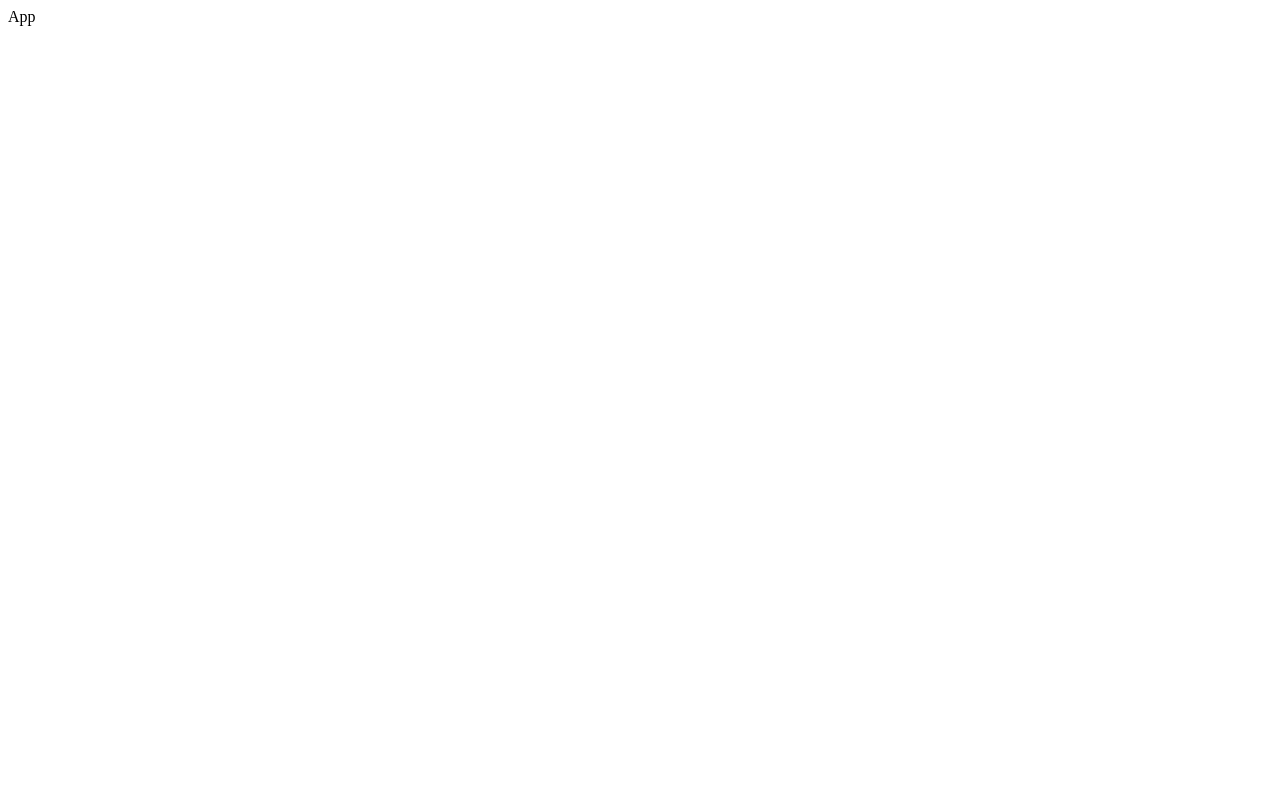
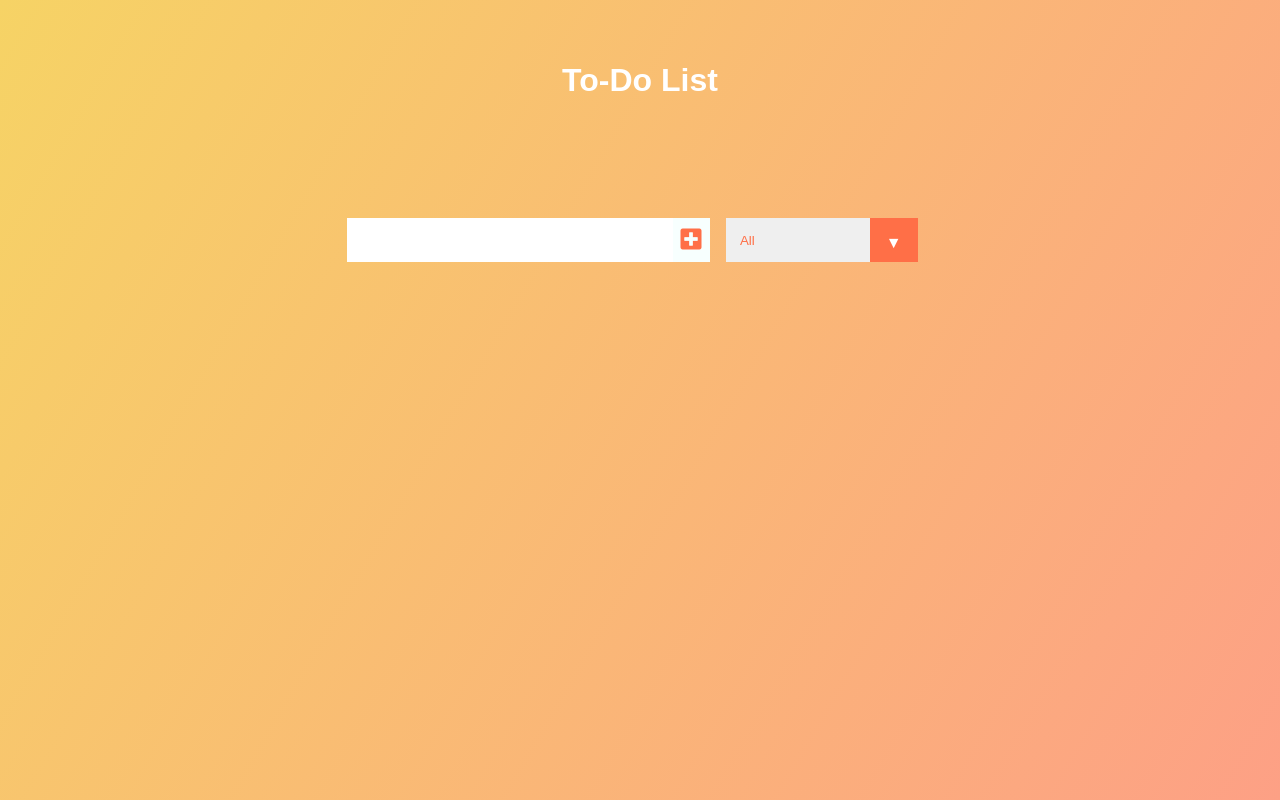
Before and after one commit to niketshukla/To-Do-App, a React (Create React App) app: page / in a window 1280 px wide. Built offline with nearby package versions, Linux system fonts and the light colour scheme.

Commit message:
Form component stores todo array object

```diff
--- a/package.json
+++ b/package.json
@@ -6,6 +6,7 @@
     "@testing-library/jest-dom": "^5.14.1",
     "@testing-library/react": "^11.2.7",
     "@testing-library/user-event": "^12.8.3",
+    "node-sass": "^6.0.1",
     "react": "^17.0.2",
     "react-dom": "^17.0.2",
     "react-scripts": "4.0.3",
--- a/public/index.html
+++ b/public/index.html
@@ -9,6 +9,8 @@
       name="description"
       content="Web site created using create-react-app"
     />
+    <link rel="stylesheet" href="https://cdnjs.cloudflare.com/ajax/libs/font-awesome/5.15.4/css/all.min.css" integrity="sha512-1ycn6IcaQQ40/MKBW2W4Rhis/DbILU74C1vSrLJxCq57o941Ym01SwNsOMqvEBFlcgUa6xLiPY/NS5R+E6ztJQ==" crossorigin="anonymous" referrerpolicy="no-referrer" />
+    <!-- <link rel="stylesheet" href="https://cdnjs.cloudflare.com/ajax/libs/semantic-ui/2.4.1/semantic.min.css" integrity="sha512-8bHTC73gkZ7rZ7vpqUQThUDhqcNFyYi2xgDgPDHc+GXVGHXq+xPjynxIopALmOPqzo9JZj0k6OqqewdGO3EsrQ==" crossorigin="anonymous" referrerpolicy="no-referrer" /> -->
     <link rel="apple-touch-icon" href="%PUBLIC_URL%/logo192.png" />
     <!--
       manifest.json provides metadata used when your web app is installed on a
--- /dev/null
+++ b/src/components/App.css
@@ -0,0 +1,178 @@
+* {
+  margin: 0;
+  padding: 0;
+  -webkit-box-sizing: border-box;
+          box-sizing: border-box;
+}
+
+body {
+  background-image: linear-gradient(120deg, #f6d365 0%, #fda085 100%);
+  color: white;
+  font-family: "Poppins", sans-serif;
+  min-height: 100vh;
+}
+
+header {
+  font-size: 1rem;
+}
+
+header,
+form {
+  min-height: 20vh;
+  display: -webkit-box;
+  display: -ms-flexbox;
+  display: flex;
+  -webkit-box-pack: center;
+      -ms-flex-pack: center;
+          justify-content: center;
+  -webkit-box-align: center;
+      -ms-flex-align: center;
+          align-items: center;
+}
+
+form input,
+form button {
+  padding: 0.5rem;
+  font-size: 1.5rem;
+  border: none;
+  background: white;
+}
+
+form button {
+  color: #ff6f47;
+  background: #f7fffe;
+  cursor: pointer;
+  -webkit-transition: all 0.3s ease;
+  transition: all 0.3s ease;
+}
+
+form button:hover {
+  background: #ff6f47;
+  color: white;
+}
+
+.todo-container {
+  display: -webkit-box;
+  display: -ms-flexbox;
+  display: flex;
+  -webkit-box-pack: center;
+      -ms-flex-pack: center;
+          justify-content: center;
+  -webkit-box-align: center;
+      -ms-flex-align: center;
+          align-items: center;
+}
+
+.todo-list {
+  min-width: 30%;
+  list-style: none;
+}
+
+.todo {
+  margin: 0.5rem;
+  background: white;
+  font-size: 1.5rem;
+  color: black;
+  display: -webkit-box;
+  display: -ms-flexbox;
+  display: flex;
+  -webkit-box-pack: justify;
+      -ms-flex-pack: justify;
+          justify-content: space-between;
+  -webkit-box-align: center;
+      -ms-flex-align: center;
+          align-items: center;
+  -webkit-transition: all 1s ease;
+  transition: all 1s ease;
+}
+
+.filter-todo {
+  padding: 0.9rem;
+}
+
+.todo li {
+  -webkit-box-flex: 1;
+      -ms-flex: 1;
+          flex: 1;
+}
+
+.trash-btn,
+.complete-btn {
+  background: #ff6f47;
+  color: white;
+  border: none;
+  padding: 1rem;
+  cursor: pointer;
+  font-size: 1rem;
+}
+
+.complete-btn {
+  background: #0bd4a2;
+}
+
+.todo-item {
+  padding: 0rem 0.5rem;
+}
+
+.fa-trash,
+.fa-check {
+  pointer-events: none;
+}
+
+.fall {
+  -webkit-transform: translateY(10rem) rotateZ(20deg);
+          transform: translateY(10rem) rotateZ(20deg);
+  opacity: 0;
+}
+
+.completed {
+  text-decoration: line-through;
+  opacity: 0.5;
+}
+
+/*CUSTOM SELECTOR */
+select {
+  -webkit-appearance: none;
+  -moz-appearance: none;
+  -ms-appearance: none;
+  appearance: none;
+  outline: 0;
+  -webkit-box-shadow: none;
+          box-shadow: none;
+  border: 0 !important;
+  background-image: none;
+}
+
+/* Custom Select */
+.select {
+  margin: 1rem;
+  position: relative;
+  overflow: hidden;
+}
+
+select {
+  color: #ff6f47;
+  font-family: "Poppins", sans-serif;
+  cursor: pointer;
+  width: 12rem;
+}
+
+/* Arrow */
+.select::after {
+  content: "\25BC";
+  position: absolute;
+  top: 0;
+  right: 0;
+  padding: 1rem;
+  background: #ff6f47;
+  cursor: pointer;
+  pointer-events: none;
+}
+
+/* Transition */
+/*
+  .select:hover::after {
+    transform: scale(1.5);
+  }
+  */
+/*# sourceMappingURL=App.css.map */
--- a/src/components/App.js
+++ b/src/components/App.js
@@ -1,11 +1,20 @@
-import React from 'react';
+import React, {useState} from 'react';
+import './App.scss';
+import Form from './Form';
+import TodoList from './Todolist';
 
-class App extends React.Component{
-    render(){
+export default () => {
+
+    const [inputText, setInputText] = useState("");
+    const [todos, setTodos] = useState([]);
+
         return(
-            <div>App</div>
+            <div className="ui container app-wrapper">
+                <header>
+                    <h1 className="ui header">To-Do List</h1>
+                </header>
+                <Form inputText={inputText} setInputText={setInputText} todos={todos} setTodos={setTodos} />
+                <TodoList todos={todos} />
+            </div>
         )
-    }
-}
-
-export default App;
+};
--- /dev/null
+++ b/src/components/App.scss
@@ -0,0 +1,139 @@
+* {
+    margin: 0;
+    padding: 0;
+    box-sizing: border-box;
+  }
+  body {
+    background-image: linear-gradient(120deg, #f6d365 0%, #fda085 100%);
+    color: white;
+    font-family: "Poppins", sans-serif;
+    min-height: 100vh;
+  }
+  header {
+    font-size: 1rem;
+  }
+
+  header,
+  form {
+    min-height: 20vh;
+    display: flex;
+    justify-content: center;
+    align-items: center;
+  }
+  form input,
+  form button {
+    padding: 0.5rem;
+    font-size: 1.5rem;
+    border: none;
+    background: white;
+  }
+  form button {
+    color: #ff6f47;
+    background: #f7fffe;
+    cursor: pointer;
+    transition: all 0.3s ease;
+  }
+  form button:hover {
+    background: #ff6f47;
+    color: white;
+  }
+  .todo-container {
+    display: flex;
+    justify-content: center;
+    align-items: center;
+  }
+
+  .todo-list {
+    min-width: 30%;
+    list-style: none;
+  }
+
+  .todo {
+    margin: 0.5rem;
+    background: white;
+    font-size: 1.5rem;
+    color: black;
+    display: flex;
+    justify-content: space-between;
+    align-items: center;
+    transition: all 1s ease;
+  }
+  .filter-todo {
+    padding: 0.9rem;
+  }
+  .todo li {
+    flex: 1;
+  }
+
+  .trash-btn,
+  .complete-btn {
+    background: #ff6f47;
+    color: white;
+    border: none;
+    padding: 1rem;
+    cursor: pointer;
+    font-size: 1rem;
+  }
+  .complete-btn {
+    background: rgb(11, 212, 162);
+  }
+  .todo-item {
+    padding: 0rem 0.5rem;
+  }
+
+  .fa-trash,
+  .fa-check {
+    pointer-events: none;
+  }
+
+  .fall {
+    transform: translateY(10rem) rotateZ(20deg);
+    opacity: 0;
+  }
+
+  .completed {
+    text-decoration: line-through;
+    opacity: 0.5;
+  }
+
+  /*CUSTOM SELECTOR */
+  select {
+    -webkit-appearance: none;
+    -moz-appearance: none;
+    -ms-appearance: none;
+    appearance: none;
+    outline: 0;
+    box-shadow: none;
+    border: 0 !important;
+    background-image: none;
+  }
+
+  /* Custom Select */
+  .select {
+    margin: 1rem;
+    position: relative;
+    overflow: hidden;
+  }
+  select {
+    color: #ff6f47;
+    font-family: "Poppins", sans-serif;
+    cursor: pointer;
+    width: 12rem;
+  }
+  /* Arrow */
+  .select::after {
+    content: "\25BC";
+    position: absolute;
+    top: 0;
+    right: 0;
+    padding: 1rem;
+    background: #ff6f47;
+    cursor: pointer;
+    pointer-events: none;
+  }
+  /* Transition */
+  /*
+  .select:hover::after {
+    transform: scale(1.5);
+  }
+  */
--- /dev/null
+++ b/src/components/Form.js
@@ -0,0 +1,34 @@
+import React from 'react';
+
+const Form = ({ inputText, setInputText, todos, setTodos }) => {
+
+    const inputHandler = (e) => {
+        setInputText(e.target.value);
+    }
+    const onSubmit = (e) => {
+        e.preventDefault();
+        setTodos([
+            ...todos, {task: inputText, completed: false, id: Math.floor(Math.random() * 1000)}
+        ]);
+        setInputText("");
+    }
+
+
+    return (
+        <form>
+            <input value={inputText} type="text" className="todo-input" onChange={inputHandler} />
+            <button type="submit" className="todo-btn" onClick={onSubmit} >
+                <i className="fas fa-plus-square"></i>
+            </button>
+            <div className="select">
+                <select name="todos" className="filter-todo">
+                    <option value="all">All</option>
+                    <option value="completed">Completed</option>
+                    <option value="pending">Pending</option>
+                </select>
+            </div>
+        </form>
+    );
+}
+
+export default Form;
--- /dev/null
+++ b/src/components/Todolist.js
@@ -0,0 +1,13 @@
+import React from 'react';
+
+const TodoList = () => {
+    return (
+        <div className="todo-container">
+            <ul className="todo-list">
+                <li></li>
+            </ul>
+        </div>
+    );
+};
+
+export default TodoList;
```
Also changed, not shown: 2 other files (tests, documents, lock files or other folders).
